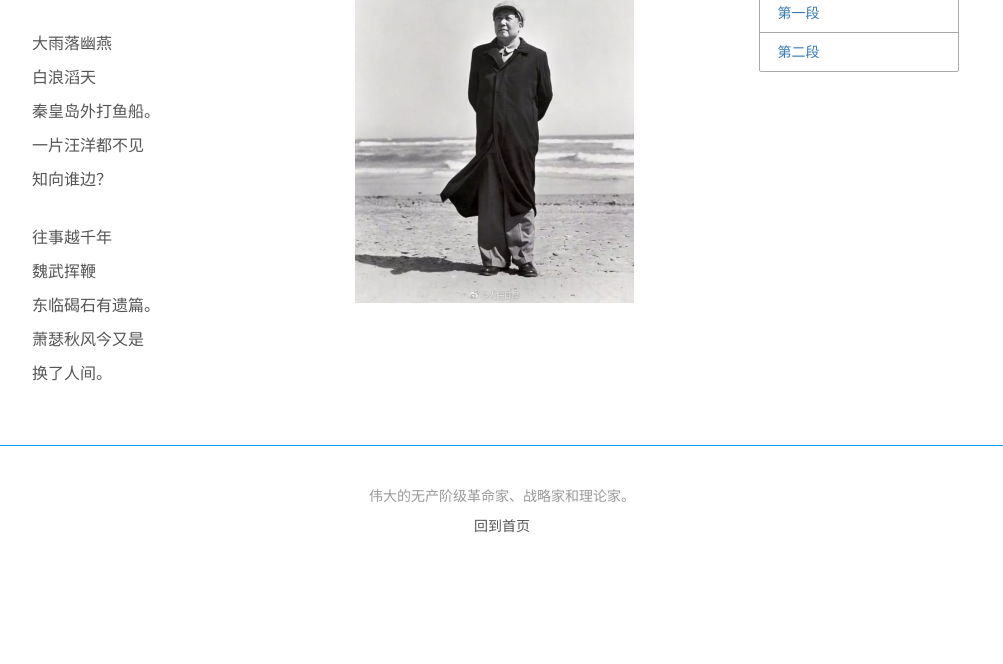
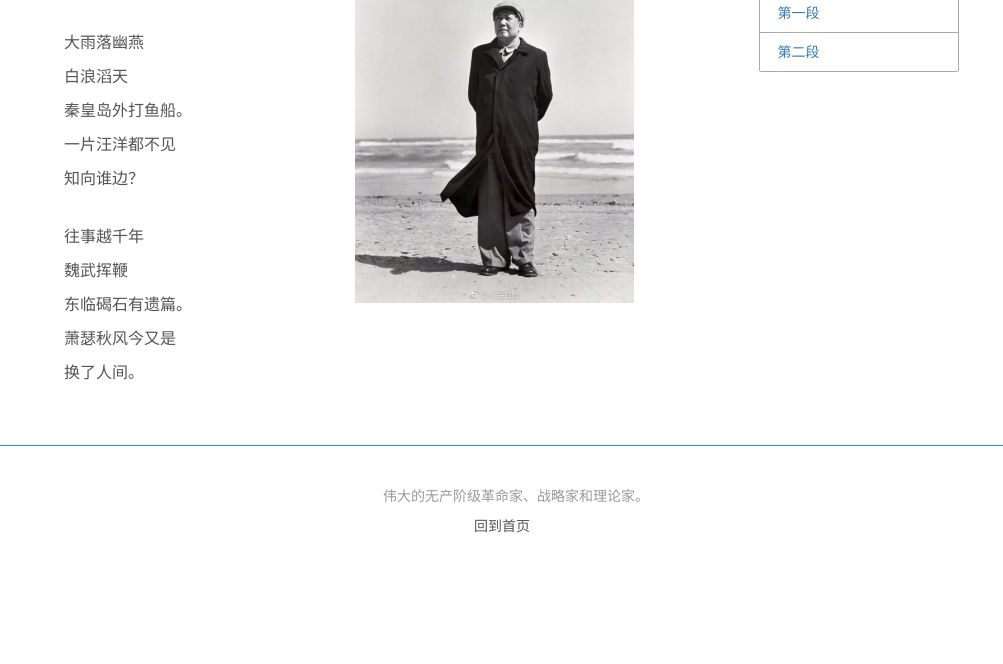
Before and after one commit to dergrossetraum/dergrossetraum.github.io, a plain HTML site: page index.html in a window 1280 px wide. Shown: the part 136-800 px from the top of the page, without its empty margins (138-1141 px from the left). Drawn offline with Linux system fonts and the light colour scheme.

Commit message:
Update index.html

```diff
--- a/index.html
+++ b/index.html
@@ -12,6 +12,7 @@
     <link href="assets/ie10-viewport-bug-workaround.css" rel="stylesheet">
     <link href="css/navigation.css" rel="stylesheet">
     <link href="css/blog.css" rel="stylesheet">
+    <link href="css/document.css" rel="stylesheet">
     <script src="assets/ie-emulation-modes-warning.js"></script>
   </head>
   <body data-spy="scroll" data-target="#myScrollspy">
```
